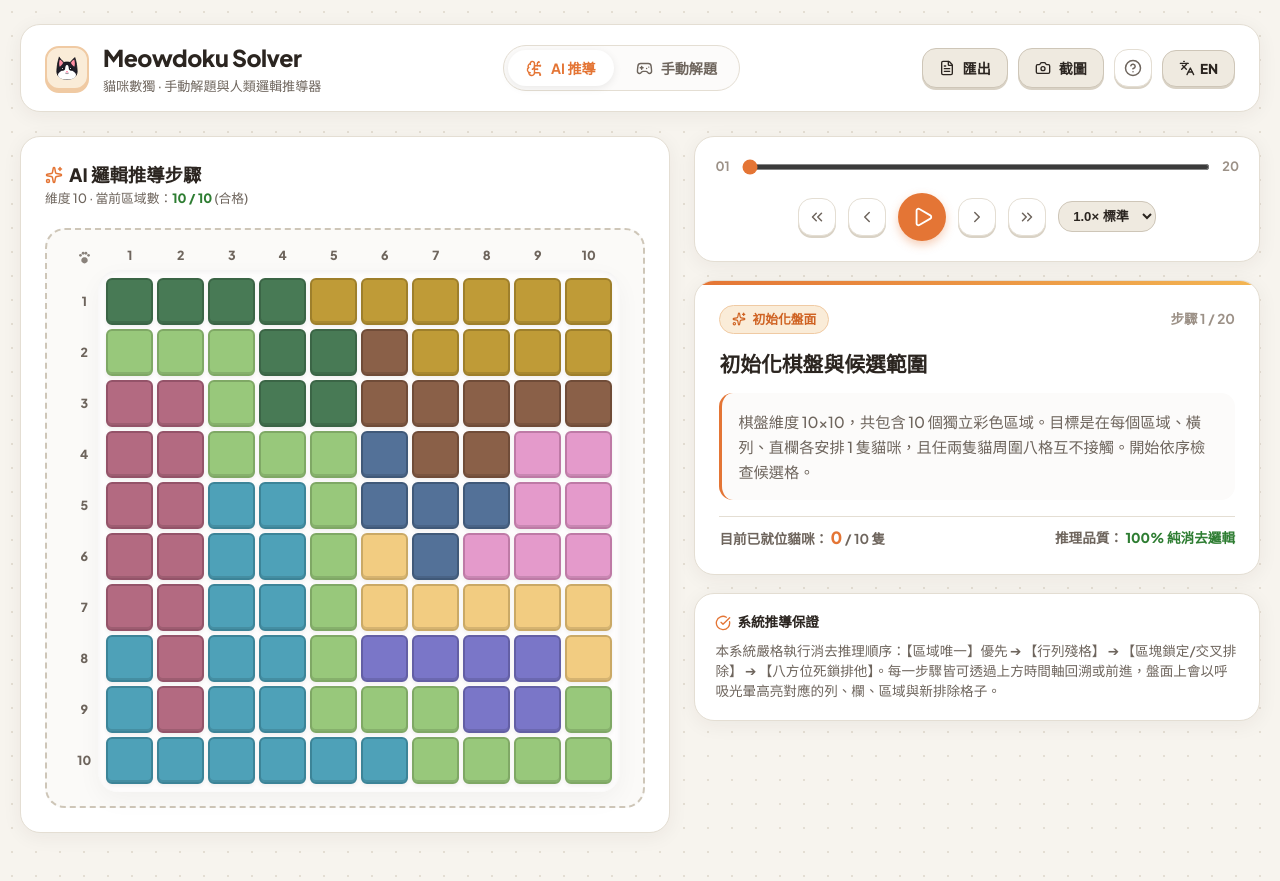
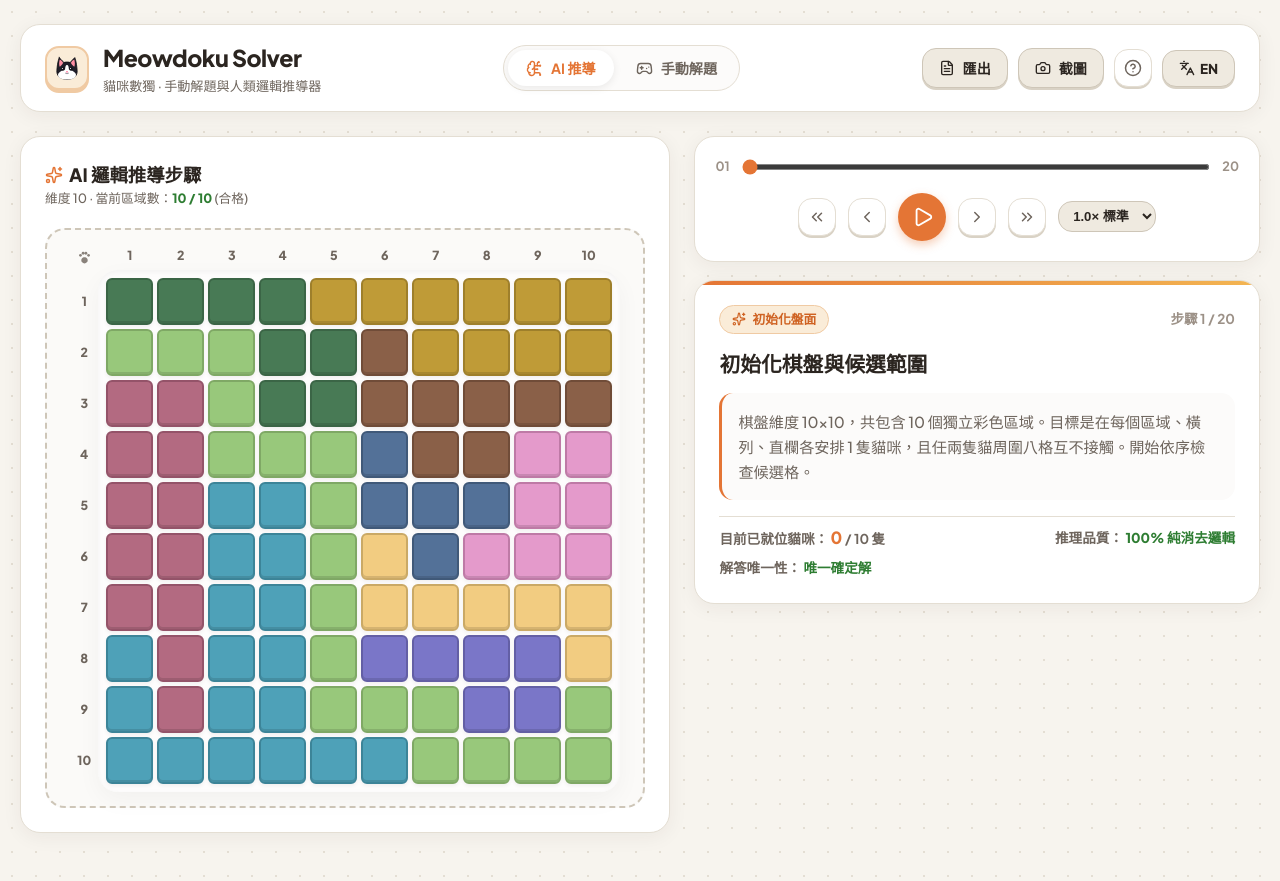
Before and after one commit to thr-i-alien/meowdoku-solver, a React (Vite) app: page / in a window 1280 px wide. Built offline with nearby package versions, Linux system fonts and the light colour scheme; a web font is replaced by a local one.

Commit message:
feat: 優化手機手動解題隱藏進度卡片並支援多解偵測與提示

```diff
--- a/src/App.tsx
+++ b/src/App.tsx
@@ -16,7 +16,6 @@ import { ExportTextModal } from './components/ExportTextModal';
 import { useI18n } from './i18n';
 import {
   AlertCircle,
-  CheckCircle,
   Info,
   Timer,
   RotateCcw,
@@ -595,37 +594,20 @@ export const App: React.FC = () => {
                 currentStepIndex={currentStepIndex}
                 totalCatsTarget={gridSize}
                 isPureLogic={solveResult?.isPureLogic ?? true}
+                hasMultipleSolutions={solveResult?.hasMultipleSolutions}
               />
 
-              <div
-                style={{
-                  background: 'var(--bg-card)',
-                  borderRadius: 'var(--radius-lg)',
-                  padding: '18px 20px',
-                  border: '1px solid var(--border-light)',
-                  boxShadow: 'var(--shadow-soft)',
-                  fontSize: '0.85rem',
-                  color: 'var(--text-muted)',
-                  display: 'flex',
-                  flexDirection: 'column',
-                  gap: 8,
-                }}
-              >
-                <div
-                  style={{
-                    fontWeight: 800,
-                    color: 'var(--text-main)',
-                    display: 'flex',
-                    alignItems: 'center',
-                    gap: 6,
-                  }}
-                >
-                  <CheckCircle size={16} color="var(--accent-orange)" /> {t.solverPanel.systemGuaranteeTitle}
+              {solveResult?.hasMultipleSolutions && (
+                <div className="multiple-solutions-alert-card" role="status">
+                  <div className="multiple-solutions-alert-header">
+                    <AlertTriangle size={18} className="alert-icon" />
+                    <span>{t.solverPanel.multipleSolutionsTitle}</span>
+                  </div>
+                  <p className="multiple-solutions-alert-desc">
+                    {t.solverPanel.multipleSolutionsDesc}
+                  </p>
                 </div>
-                <p>
-                  {t.solverPanel.systemGuaranteeDesc}
-                </p>
-              </div>
+              )}
             </>
           )}
         </div>
--- a/src/components/StepExplanation.tsx
+++ b/src/components/StepExplanation.tsx
@@ -9,6 +9,7 @@ interface StepExplanationProps {
   currentStepIndex: number;
   totalCatsTarget: number;
   isPureLogic: boolean;
+  hasMultipleSolutions?: boolean;
 }
 
 export const StepExplanation: React.FC<StepExplanationProps> = ({
@@ -17,6 +18,7 @@ export const StepExplanation: React.FC<StepExplanationProps> = ({
   currentStepIndex,
   totalCatsTarget,
   isPureLogic,
+  hasMultipleSolutions,
 }) => {
   const { lang, t, interpolate } = useI18n();
 
@@ -92,6 +94,14 @@ export const StepExplanation: React.FC<StepExplanationProps> = ({
             {isPureLogic ? t.solverPanel.pureLogic : t.solverPanel.heuristicLogic}
           </span>
         </div>
+        {hasMultipleSolutions !== undefined && (
+          <div>
+            {t.solverPanel.solutionUniqueness}{' '}
+            <span style={{ color: hasMultipleSolutions ? '#d97724' : '#2e7d32', fontWeight: 800 }}>
+              {hasMultipleSolutions ? t.solverPanel.multipleSolutions : t.solverPanel.singleSolution}
+            </span>
+          </div>
+        )}
       </div>
     </div>
   );
--- a/src/i18n/locales/en.ts
+++ b/src/i18n/locales/en.ts
@@ -125,8 +125,11 @@ export const en: Translations = {
     logicQuality: 'Deduction Quality: ',
     pureLogic: '100% Pure Elimination',
     heuristicLogic: 'With Hypothesis Verification',
-    systemGuaranteeTitle: 'System Deduction Guarantee',
-    systemGuaranteeDesc: 'Strict elimination order: [Region Single] ➔ [Row/Col Single] ➔ [Region/Line Pointing] ➔ [King\'s Move Neighborhood]. Each step can be traversed back and forth using the timeline.',
+    multipleSolutionsTitle: 'Multiple Solutions Detected',
+    multipleSolutionsDesc: 'This board layout has 2 or more valid placements (non-unique). The deduction sequence demonstrates one feasible logical path.',
+    solutionUniqueness: 'Solution Uniqueness: ',
+    singleSolution: 'Unique Solution',
+    multipleSolutions: 'Multiple Solutions',
 
     rules: {
       INITIAL: 'Initialize Board',
--- a/src/i18n/locales/zh-TW.ts
+++ b/src/i18n/locales/zh-TW.ts
@@ -125,8 +125,11 @@ export const zhTW: Translations = {
     logicQuality: '推理品質：',
     pureLogic: '100% 純消去邏輯',
     heuristicLogic: '含分支假說驗證',
-    systemGuaranteeTitle: '系統推導保證',
-    systemGuaranteeDesc: '本系統嚴格執行消去推理順序：【區域唯一】優先 ➔ 【行列殘格】 ➔ 【區塊鎖定/交叉排除】 ➔ 【八方位死鎖排他】。每一步驟皆可透過上方時間軸回溯或前進，盤面上會以呼吸光暈高亮對應的列、欄、區域與新排除格子。',
+    multipleSolutionsTitle: '檢測到盤面存在多種解',
+    multipleSolutionsDesc: '此盤面配置經檢驗存在 2 種以上的合法解答（非唯一解）。當前推導步驟為其中一種可行之邏輯路徑。',
+    solutionUniqueness: '解答唯一性：',
+    singleSolution: '唯一確定解',
+    multipleSolutions: '存在多種解',
 
     rules: {
       INITIAL: '初始化盤面',
--- a/src/index.css
+++ b/src/index.css
@@ -676,11 +676,47 @@ button:active {
   display: flex;
   align-items: center;
   justify-content: space-between;
+  flex-wrap: wrap;
+  gap: 8px 12px;
   padding-top: 8px;
   border-top: 1px solid var(--border-light);
   font-size: 0.85rem;
   font-weight: 700;
   color: var(--text-muted);
+}
+
+/* 多解提示卡片 */
+.multiple-solutions-alert-card {
+  background: linear-gradient(135deg, #fffaf3 0%, #fff3e2 100%);
+  border-radius: var(--radius-lg);
+  padding: 18px 20px;
+  border: 1.5px solid #f6cca0;
+  box-shadow: var(--shadow-soft);
+  display: flex;
+  flex-direction: column;
+  gap: 8px;
+  animation: fadeIn 0.3s ease-in-out;
+}
+
+.multiple-solutions-alert-header {
+  font-weight: 800;
+  font-size: 0.95rem;
+  color: #bf5314;
+  display: flex;
+  align-items: center;
+  gap: 8px;
+}
+
+.multiple-solutions-alert-header .alert-icon {
+  color: var(--accent-orange);
+  flex-shrink: 0;
+}
+
+.multiple-solutions-alert-desc {
+  font-size: 0.85rem;
+  color: #7b4c2b;
+  line-height: 1.6;
+  margin: 0;
 }
 
 /* 播放器控制列 */
@@ -2564,6 +2600,11 @@ button:active {
     color: var(--text-muted);
   }
 
+  /* 手機介面下已有頂部 status pill 顯示貓咪放置數量，隱藏重複的進度卡片 */
+  .progress-card {
+    display: none;
+  }
+
   /* 調色盤在手機端支援平滑水平滾動，方便單指滑動挑色 */
   .palette-toolbar {
     padding: 10px 12px;
--- a/src/logic/solver.ts
+++ b/src/logic/solver.ts
@@ -840,14 +840,22 @@ export function solveMeowdoku(regionGrid: number[][], colors: RegionColor[] = DE
     }
   }
 
+  const solutionCount = countSolutions(regionGrid, 2);
+  const hasMultipleSolutions = solutionCount >= 2;
+
   if (catsPlacedCount === N) {
+    const isMulti = hasMultipleSolutions;
     steps.push({
       stepNumber: ++stepCount,
       ruleType: 'COMPLETED',
-      title: '解題成功！',
-      titleEn: 'Puzzle Solved!',
-      explanation: `全部 ${N} 隻貓咪皆已安置完畢！每橫列、直欄與彩色區域均恰好有一隻貓，且任兩隻貓周圍八格互不接觸！`,
-      explanationEn: `All ${N} cats placed successfully! Each row, column, and color region contains exactly 1 cat, and no two cats touch within 8 adjacent cells!`,
+      title: isMulti ? '解題成功（此題存在多種解）' : '解題成功！',
+      titleEn: isMulti ? 'Puzzle Solved (Multiple Solutions Exist)' : 'Puzzle Solved!',
+      explanation: isMulti
+        ? `全部 ${N} 隻貓咪皆已安置完畢！此盤面檢驗出存在多種合法解答，展示為其中一種可行推導。每橫列、直欄與彩色區域均恰好有一隻貓，且任兩隻貓周圍八格互不接觸！`
+        : `全部 ${N} 隻貓咪皆已安置完畢！每橫列、直欄與彩色區域均恰好有一隻貓，且任兩隻貓周圍八格互不接觸！`,
+      explanationEn: isMulti
+        ? `All ${N} cats placed successfully! Note that multiple valid solutions exist for this board; this deduction represents one feasible path. Each row, column, and color region contains exactly 1 cat, and no two cats touch within 8 adjacent cells!`
+        : `All ${N} cats placed successfully! Each row, column, and color region contains exactly 1 cat, and no two cats touch within 8 adjacent cells!`,
       boardSnapshot: cloneGrid(statusGrid),
       catsCount: N,
     });
@@ -856,6 +864,8 @@ export function solveMeowdoku(regionGrid: number[][], colors: RegionColor[] = DE
       isPureLogic,
       steps,
       solutionGrid: statusGrid,
+      hasMultipleSolutions,
+      solutionCount,
     };
   }
 
@@ -864,6 +874,8 @@ export function solveMeowdoku(regionGrid: number[][], colors: RegionColor[] = DE
     isPureLogic: false,
     steps,
     errorMessage: '推導停滯：此盤面在給定規則下無解，請確認區域顏色與連通劃分是否正確。',
+    hasMultipleSolutions: false,
+    solutionCount,
   };
 }
 
@@ -911,3 +923,72 @@ function solveFromCurrent(regionGrid: number[][], currentGrid: CellStatus[][], t
 
   return dfs(0);
 }
+
+/**
+ * 高速 DFS 計算盤面的有效解數量（上限為 maxSolutions，預設為 2）
+ * 規則：
+ * 1. 棋盤維度 N×N，恰有 N 個不同區域
+ * 2. 每列恰好 1 隻貓咪
+ * 3. 每個直欄恰好 1 隻貓咪
+ * 4. 每個彩色區域恰好 1 隻貓咪
+ * 5. 任兩隻貓咪周圍 8 格互不相鄰（含對角線；等價於相鄰列貓咪的直欄距離 > 1）
+ */
+export function countSolutions(
+  regionGrid: number[][],
+  maxSolutions: number = 2
+): number {
+  const N = regionGrid.length;
+  if (N === 0 || regionGrid[0].length !== N) return 0;
+
+  const uniqueRegions = Array.from(new Set(regionGrid.flat()));
+  if (uniqueRegions.length !== N) return 0;
+
+  // 映射區域編號至 0 ~ N-1
+  const regionMap = new Map<number, number>();
+  uniqueRegions.forEach((reg, idx) => regionMap.set(reg, idx));
+  const normalizedGrid = regionGrid.map((row) => row.map((reg) => regionMap.get(reg)!));
+
+  const colUsed = new Array(N).fill(false);
+  const regionUsed = new Array(N).fill(false);
+  const rowCol = new Array(N).fill(-1);
+
+  let solutionCount = 0;
+  let nodeCount = 0;
+  const maxNodes = 50000;
+
+  function search(row: number): void {
+    if (solutionCount >= maxSolutions || nodeCount >= maxNodes) return;
+    nodeCount++;
+
+    if (row === N) {
+      solutionCount++;
+      return;
+    }
+
+    const prevCol = row > 0 ? rowCol[row - 1] : -999;
+
+    for (let c = 0; c < N; c++) {
+      if (colUsed[c]) continue;
+      // 8 方向相鄰排除
+      if (Math.abs(c - prevCol) <= 1) continue;
+
+      const reg = normalizedGrid[row][c];
+      if (regionUsed[reg]) continue;
+
+      colUsed[c] = true;
+      regionUsed[reg] = true;
+      rowCol[row] = c;
+
+      search(row + 1);
+
+      colUsed[c] = false;
+      regionUsed[reg] = false;
+      rowCol[row] = -1;
+
+      if (solutionCount >= maxSolutions || nodeCount >= maxNodes) return;
+    }
+  }
+
+  search(0);
+  return solutionCount;
+}
--- a/src/types/game.ts
+++ b/src/types/game.ts
@@ -51,6 +51,8 @@ export interface SolveResult {
   steps: DeductionStep[];
   solutionGrid?: CellStatus[][];
   errorMessage?: string;
+  hasMultipleSolutions?: boolean;
+  solutionCount?: number;
 }
 
 export type AppMode = 'PLAY' | 'SOLVE';
```
Also changed, not shown: src/i18n/types.ts (+7 -2 lines).
